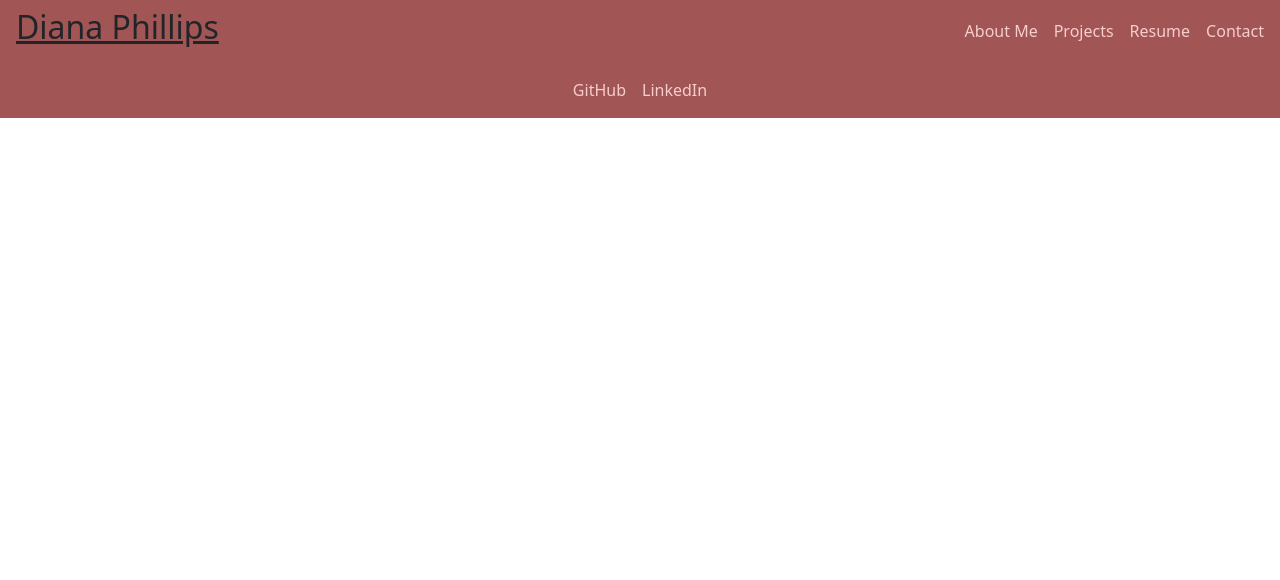
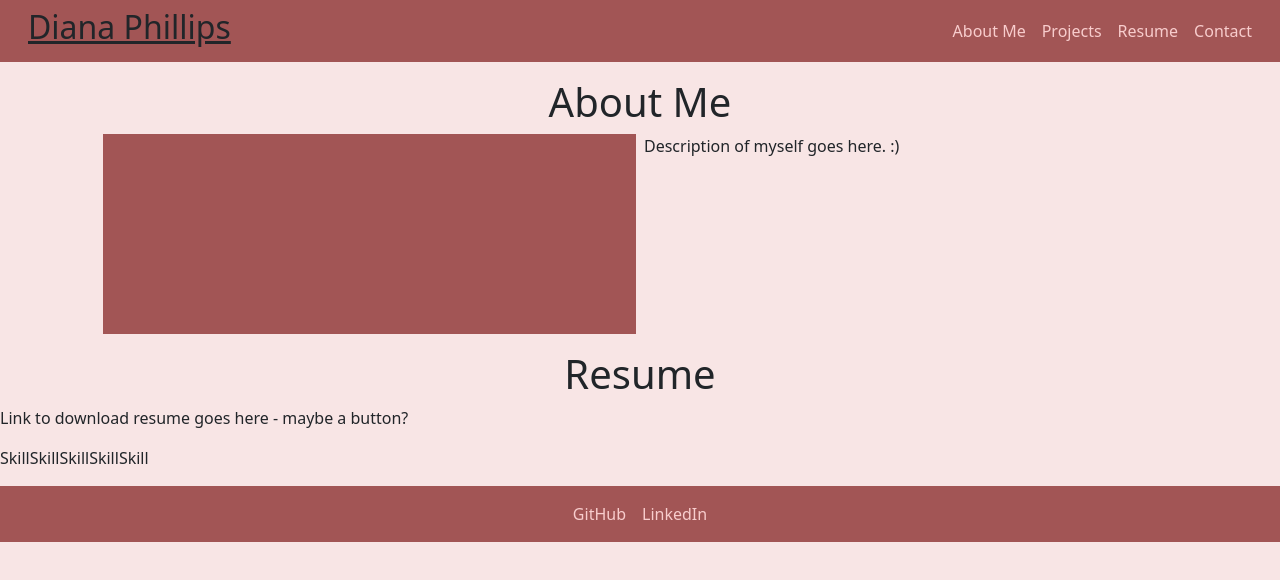
Before and after one commit to FinnStitcher/portfolio-two, a React (Create React App) app: page / in a window 1280 px wide. Shown: the top 580 px of the page. Built offline with nearby package versions, Linux system fonts and the light colour scheme.

Commit message:
about, partial resume section

```diff
--- a/src/App.js
+++ b/src/App.js
@@ -1,13 +1,18 @@
 import React from 'react';
 import Header from './components/Header';
 import Footer from './components/Footer';
+import About from './components/About';
+import Resume from './components/Resume';
 
 function App() {
   return (
     <>
         <Header />
 
-        <main className="bg-six"></main>
+        <main>
+            <About />
+            <Resume />
+        </main>
 
         <Footer />
     </>
--- /dev/null
+++ b/src/components/About/index.js
@@ -0,0 +1,20 @@
+import React from 'react';
+
+function About() {
+    return (
+        <section className="my-3">
+            <h1 className="text-center">About Me</h1>
+
+            <div className="d-flex justify-content-center">
+                <div className="col-12 col-sm-5 pe-2 me-2 bg-two" style={{height: '200px'}}>
+                </div>
+
+                <div className="col-12 col-sm-5">
+                    <p>Description of myself goes here. :)</p>
+                </div>
+            </div>
+        </section>
+    )
+};
+
+export default About;
--- a/src/components/Header/index.js
+++ b/src/components/Header/index.js
@@ -2,12 +2,12 @@ import React from 'react';
 
 function Header() {
     return (
-        <header className="d-flex align-items-center py-2 px-3 bg-two">
-            <div className="w-50">
+        <header className="row align-items-center py-2 px-3 bg-two">
+            <div className="col-12 col-md-6">
                 <h2>Diana Phillips</h2>
             </div>
 
-            <nav className="w-50 text-end">
+            <nav className="col-12 col-md-6 text-end">
                 <a href="#about">About Me</a>
 
                 <a href="#projects" className="ms-3">Projects</a>
--- /dev/null
+++ b/src/components/Resume/index.js
@@ -0,0 +1,23 @@
+import React from 'react';
+
+function Resume() {
+    return (
+        <section className="my-3">
+            <h1 className="text-center">Resume</h1>
+
+            <div>
+                <p>Link to download resume goes here - maybe a button?</p>
+
+                <div className="d-flex">
+                    <span>Skill</span>
+                    <span>Skill</span>
+                    <span>Skill</span>
+                    <span>Skill</span>
+                    <span>Skill</span>
+                </div>
+            </div>
+        </section>
+    )
+};
+
+export default Resume;
--- a/src/style.css
+++ b/src/style.css
@@ -5,6 +5,10 @@
     --four: #1E1A33;
     --five: #9D7599;
     --six: #f8e5e5;
+}
+
+.row {
+    margin: 0;
 }
 
 .bg-one {
@@ -31,6 +35,10 @@
     background: var(--six);
 }
 
+body {
+    background: var(--six);
+}
+
 header {
     position: sticky;
     top: 0;
```
